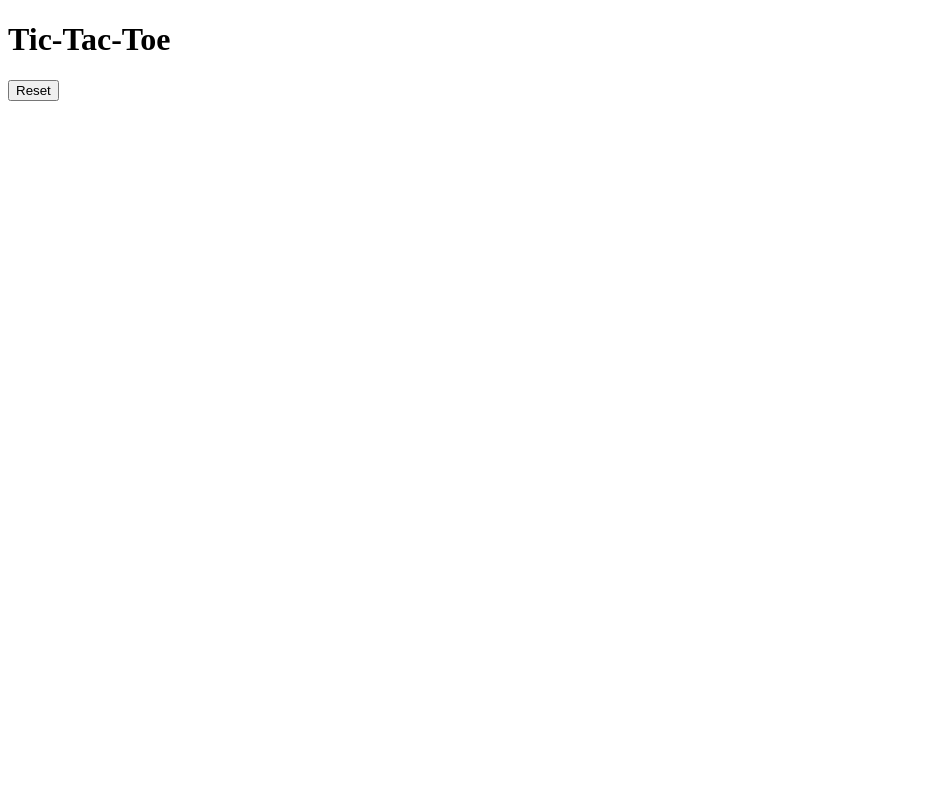
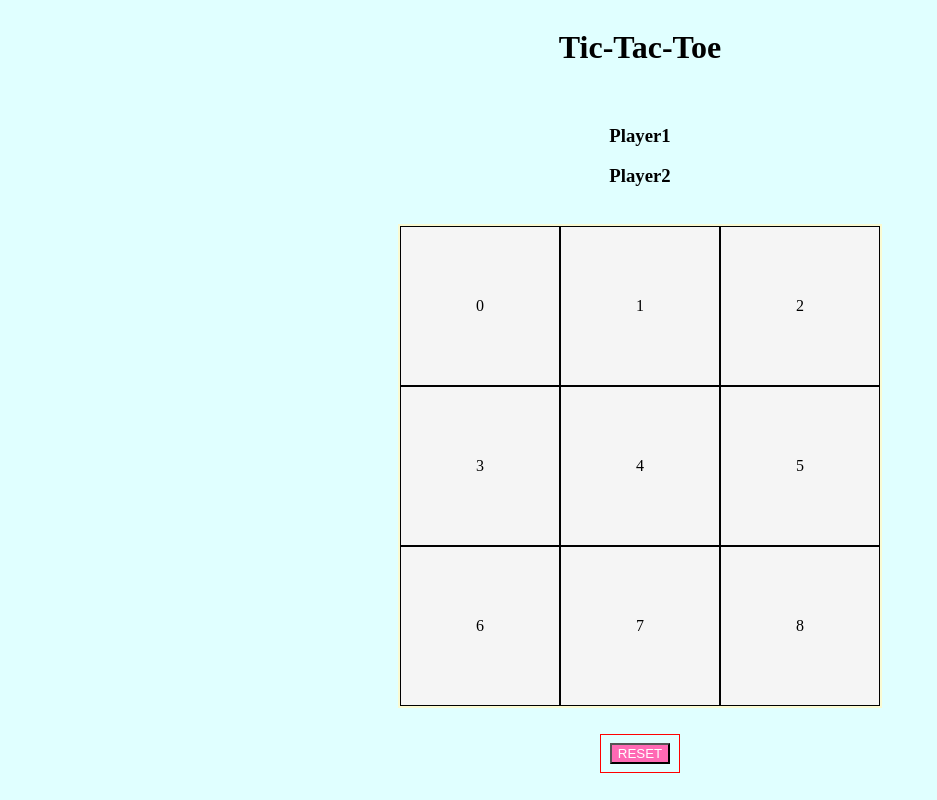
Before and after one commit to GrungeElFz/Tic-Tac-Toe, a plain HTML site: page index.html in a window 1280 px wide. Shown: the whole page, without its empty margins (0-937 px from the left). Drawn offline with Linux system fonts and the light colour scheme.

Commit message:
Initial Setup

```diff
--- a/app.js
+++ b/app.js
@@ -1,3 +1,4 @@
+// STATE
 const gameState = {
     players: ['x', 'o'],
     board: [
@@ -6,5 +7,38 @@ const gameState = {
       [null, null, null]
     ]
   };
+let turn = gameState.players[0];
 
-  const resetButton = document.getElementById('reset-button');
+
+
+
+// DOM SELECTORS
+const board = document.getElementById('board');
+const cells = document.querySelectorAll('[data-index]');
+const resetButton = document.getElementById('reset-button');
+
+
+
+
+// DOM MANIPULATIONS
+
+
+
+
+// HELPER FUNCTIONS
+const clickChecker = (event) => {
+    console.log('Clicked');
+}
+
+
+
+// EVENT LISTENERS
+cells.forEach(cell => {
+    cell.addEventListener('click', clickChecker, {once: true});
+})
+
+
+
+
+
+// BOOTSTRAP
--- a/index.html
+++ b/index.html
@@ -3,23 +3,35 @@
 
     <head>
         <title>Tic-Tac-Toe</title>
-        <script src="app.js"></script>
-        <link rel="stylesheet" src="style.css" />
+        <script defer src="app.js"></script>
+        <link rel="stylesheet" href="style.css" />
     </head>
 
     <body>
         <h1>Tic-Tac-Toe</h1>
+        <br>
 
-        <section>
-            <div class="cell"></div>
-            <div class="cell"></div>
-            <div class="cell"></div>
-            <div class="cell"></div>
-            <div class="cell"></div>
-            <div class="cell"></div>
+        <section id="player">
+            <h3>Player1</h3>
+            <h3>Player2</h3>
         </section>
+        <br>
 
-        <section>
+        <main id="board">
+            <div class="cell" data-index="0">0</div>
+            <div class="cell" data-index="1">1</div>
+            <div class="cell" data-index="2">2</div>
+            <div class="cell" data-index="3">3</div>
+            <div class="cell" data-index="4">4</div>
+            <div class="cell" data-index="5">5</div>
+            <div class="cell" data-index="6">6</div>
+            <div class="cell" data-index="7">7</div>
+            <div class="cell" data-index="8">8</div>
+        </main>
+        <br>
+
+        <section id="after-match">
+            <div id="after-match-message" class="hidden"></div>
             <button id="reset-button">Reset</button>
         </section>
     </body>
--- a/style.css
+++ b/style.css
@@ -0,0 +1,72 @@
+* {
+    box-sizing: border-box;
+}
+
+body {
+    background-color: lightcyan;
+
+    display: flex;
+    flex-direction: column;
+    align-items: center;
+}
+
+body > h1 {
+    text-align: center;
+}
+
+#board {
+    /* border: 1px solid red; */
+    background-color: lightgoldenrodyellow;
+
+    width: 60.5vh;
+    height: 60.5vh;
+    align-content: center;
+
+    display: flex;
+    flex-wrap: wrap;
+    justify-items: center;
+    justify-content: center;
+
+    cursor: pointer;
+}
+
+.cell {
+    border: 1px solid black;
+    background-color: whitesmoke;
+
+    width: 20vh;
+    height: 20vh;
+
+    display: flex;
+    align-items: center;
+    justify-content: center;
+}
+
+.x:hover::after {
+    content: 'X';
+}
+
+.o:hover::after {
+    content: 'O';
+}
+
+#after-match {
+    border: 1px solid red;
+
+    text-align: center;
+
+    width: 10vh;
+    padding: 1vh;
+    margin: 1vh;
+}
+
+#after-match-message {
+    /* border: 1px solid red; */
+}
+
+#reset-button {
+    background-color: hotpink;
+    color: white;
+
+    text-transform: uppercase;
+}
```
